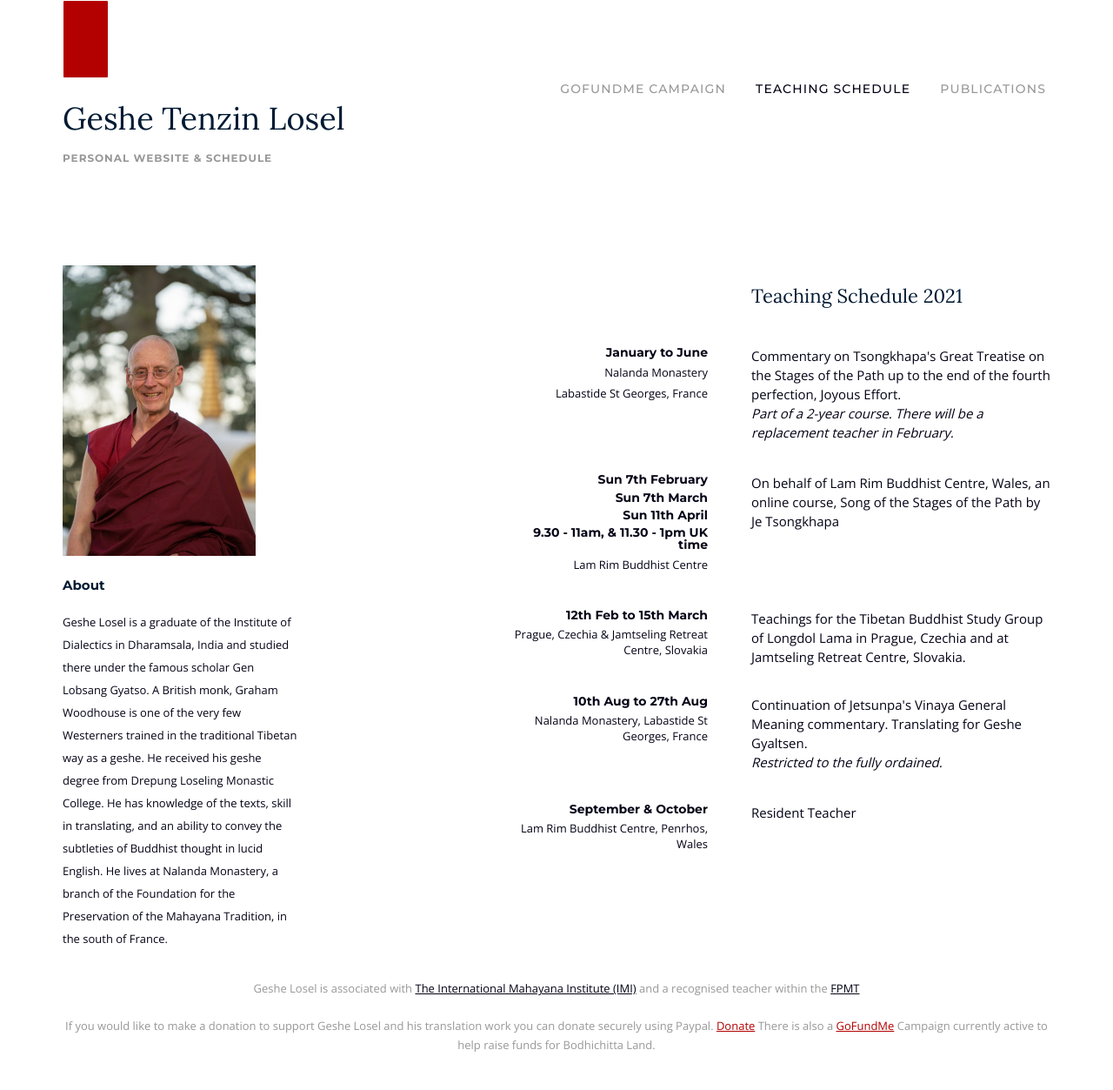
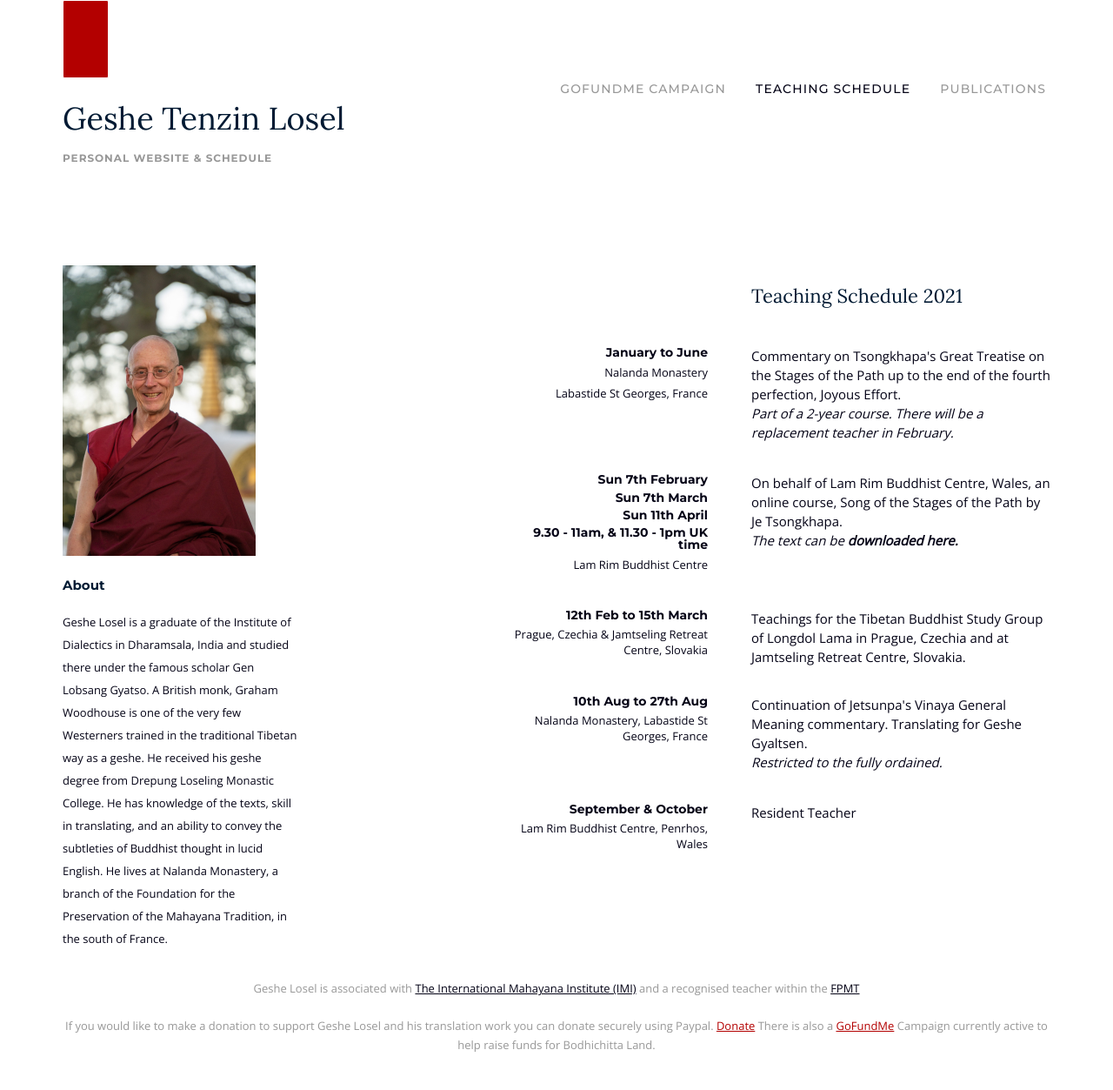
Before and after one commit to hallodom/geshe-graham-losel, a Jekyll site: the page built from index.html, in a window 1280 px wide. Shown: the whole page at 87% size. Built offline with Jekyll 4.4.1, drawn with Linux system fonts in a browser that asks for light colours.

Commit message:
Add download link

```diff
--- a/index.html
+++ b/index.html
@@ -60,7 +60,8 @@ pageName: index
 
         <div class="col-xs-6
                     col-sm-5">
-            <p class="event-title">On behalf of Lam Rim Buddhist Centre, Wales, an online course, Song of the Stages of the Path by Je Tsongkhapa</p>
+            <p class="event-title">On behalf of Lam Rim Buddhist Centre, Wales, an online course, Song of the Stages of the Path by Je Tsongkhapa.</p>
+            <div class="event-title"><em>The text can be <a href="http://geshe-graham-losel.com/publications/poem/song-of-the-stages-of-the-path/">downloaded here.</a></em></div>
         </div>
 
         <!-- Event -->
```
Also changed, not shown: 1 other file.
